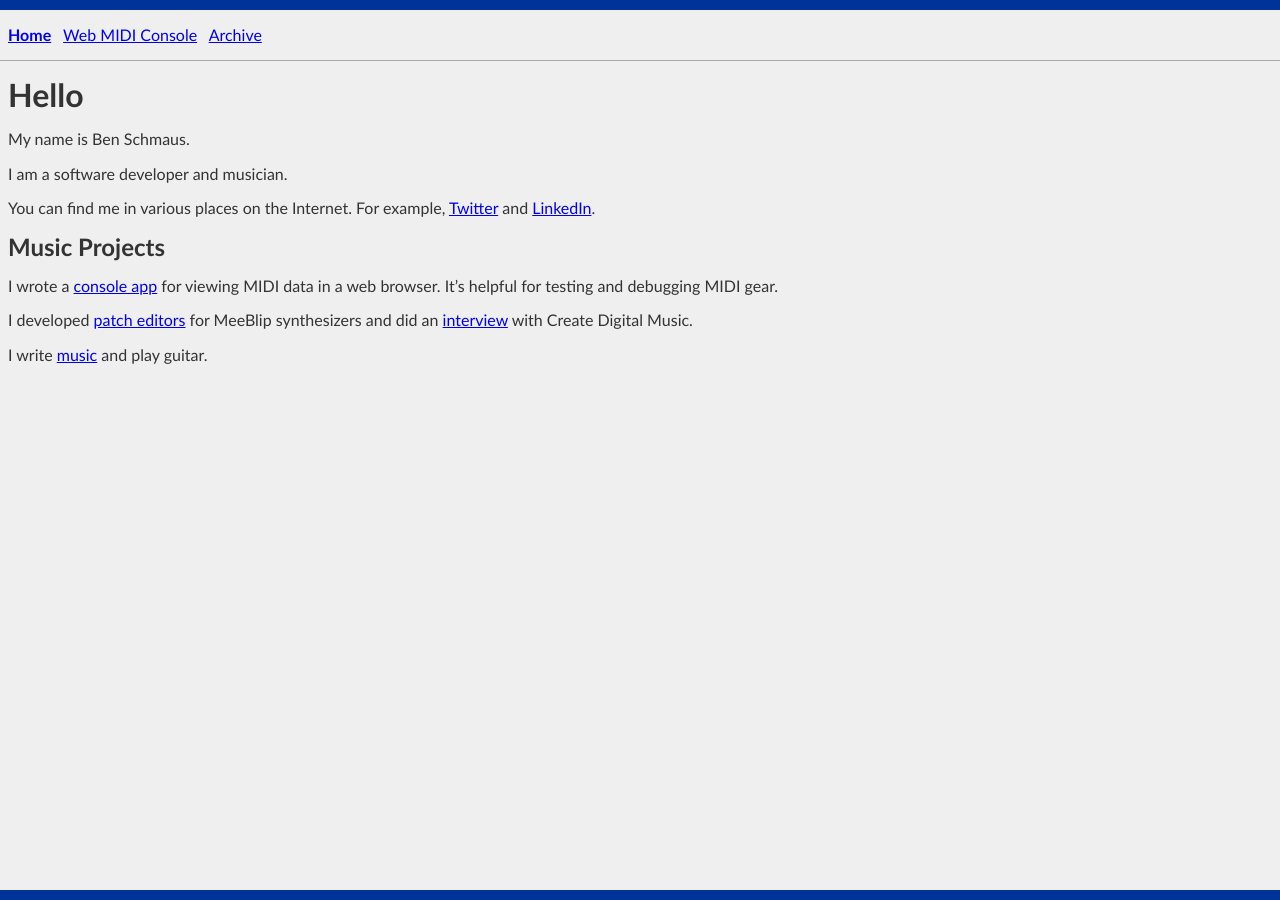
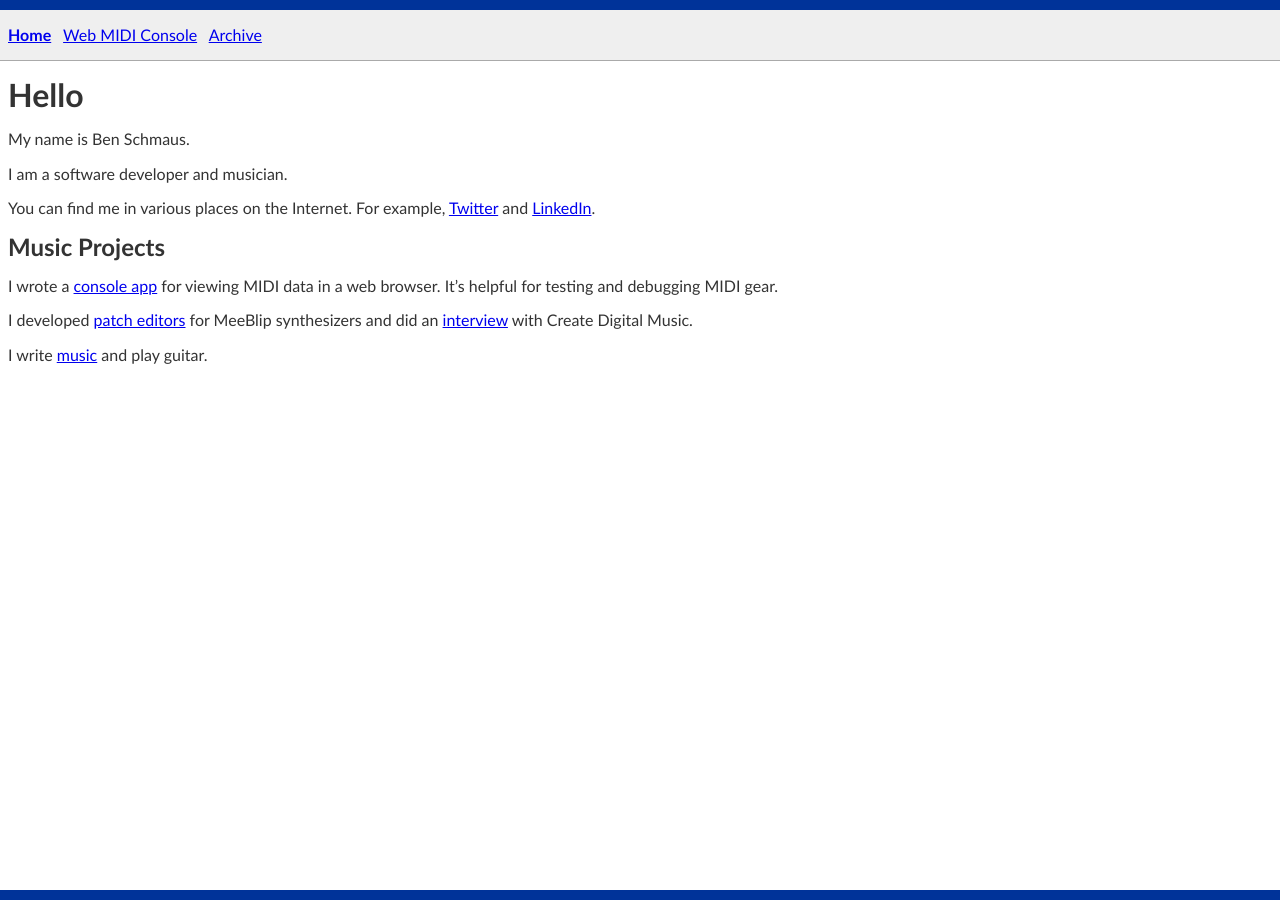
Before and after one commit to benschmaus/benschmaus.github.com, a Jekyll site: the page built from index.md, in a window 1280 px wide. Built offline with Jekyll 4.4.1, drawn with Linux system fonts in a browser that asks for light colours.

Commit message:
color change

```diff
--- a/_sass/main.scss
+++ b/_sass/main.scss
@@ -9,7 +9,7 @@ body {
   min-height: 100vh;
   display: grid;
   grid-template-rows: auto 1fr auto;
-  background-color: #efefef;
+  background-color: #fff;
   color: #333;
 }
 
```
